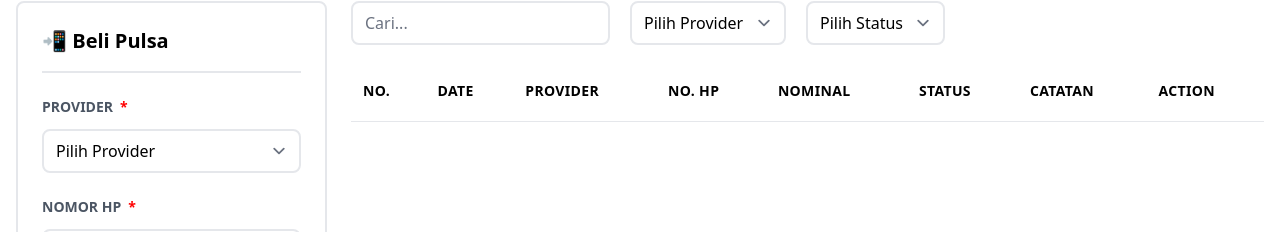
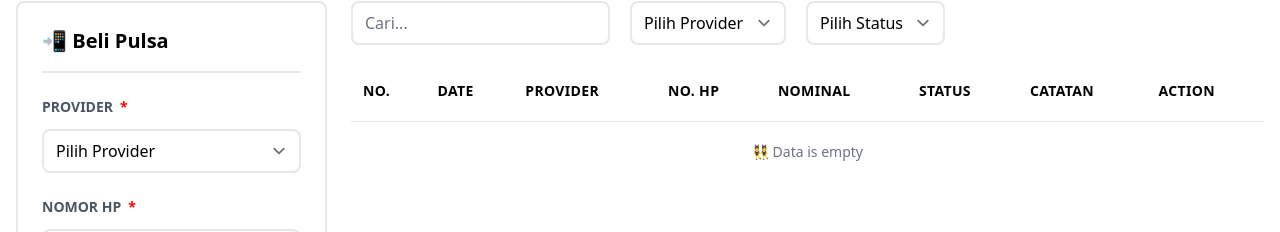
Before and after one commit to DzunN86/vue-crud, a Vue app: page / in a window 1280 px wide. Shown: the part 197-429 px from the top of the page. Built offline with nearby package versions, Linux system fonts and the light colour scheme.

Commit message:
empty state

```diff
--- a/src/App.vue
+++ b/src/App.vue
@@ -295,7 +295,7 @@ const deleteData = (id) => {
               <th class="th-tailwind">ACTION</th>
             </tr>
           </thead>
-          <tbody>
+          <tbody v-if="filterData.length">
             <tr v-for="(item, index) in filterData" :key="item.id">
               <td class="td-tailwind">{{ index + 1 }}</td>
               <td class="td-tailwind">
@@ -337,6 +337,15 @@ const deleteData = (id) => {
                     @click="deleteData(item.id)"
                     class="w-5 h-5 text-red-500 cursor-pointer hover:opacity-80"
                   />
+                </div>
+              </td>
+            </tr>
+          </tbody>
+          <tbody v-else>
+            <tr>
+              <td class="td-tailwind" colspan="8">
+                <div class="flex justify-center items-center h-full">
+                  <span class="text-gray-500">👯 Data is empty</span>
                 </div>
               </td>
             </tr>
```
Also changed, not shown: index.html (+9 -0 lines).
